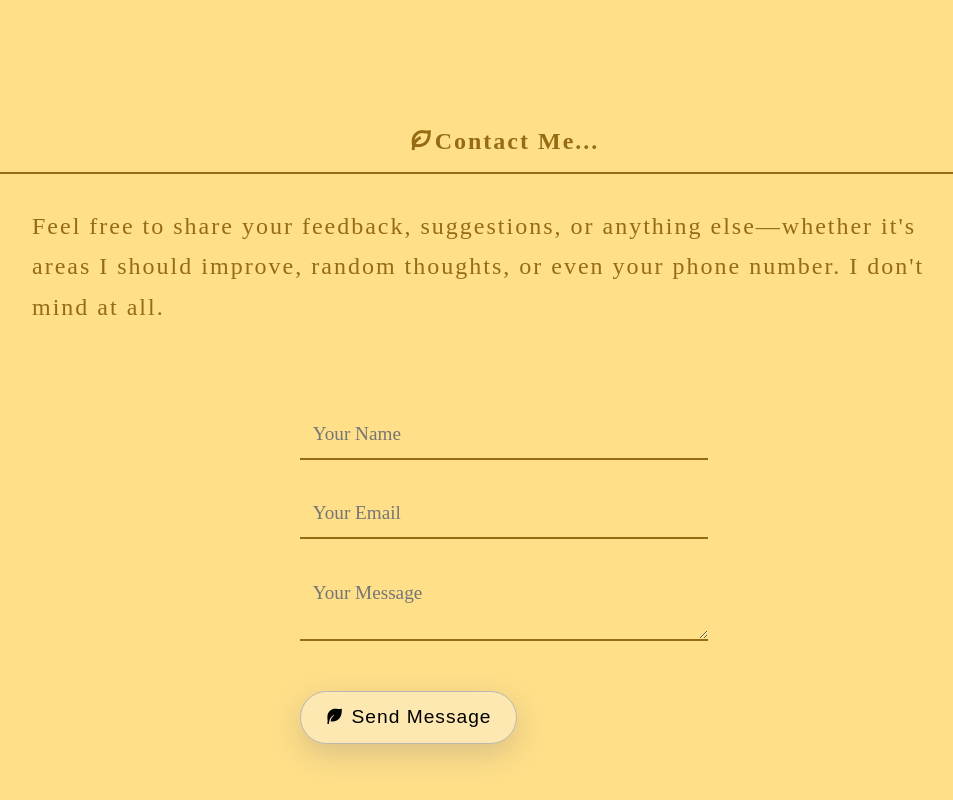
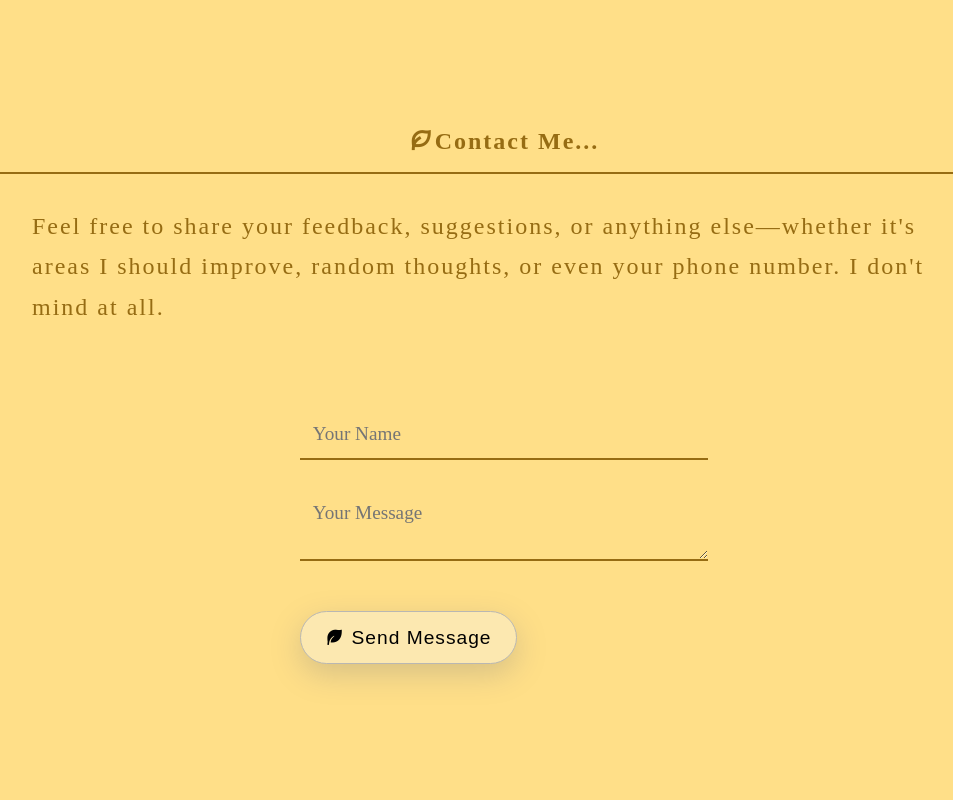
Before and after one commit to leokunq/profile, a plain HTML site: page index.html in a window 1280 px wide. Shown: the part 1545-2345 px from the top of the page, without its empty margins (136-1089 px from the left). Drawn offline with nearby package versions, Linux system fonts and the light colour scheme; a web font is replaced by a local one.

Commit message:
contact form changed

```diff
--- a/index.html
+++ b/index.html
@@ -102,9 +102,13 @@
             else—whether it's areas I should improve, random thoughts, or even
             your phone number. I don't mind at all.
           </p>
-          <form class="contact-form" id="contact-form">
+          <form
+            novalidate
+            autocomplete="off"
+            class="contact-form"
+            id="contact-form"
+          >
             <input id="name" type="text" placeholder="Your Name" required />
-            <input id="email" type="email" placeholder="Your Email" required />
             <textarea
               id="message"
               placeholder="Your Message"
```
